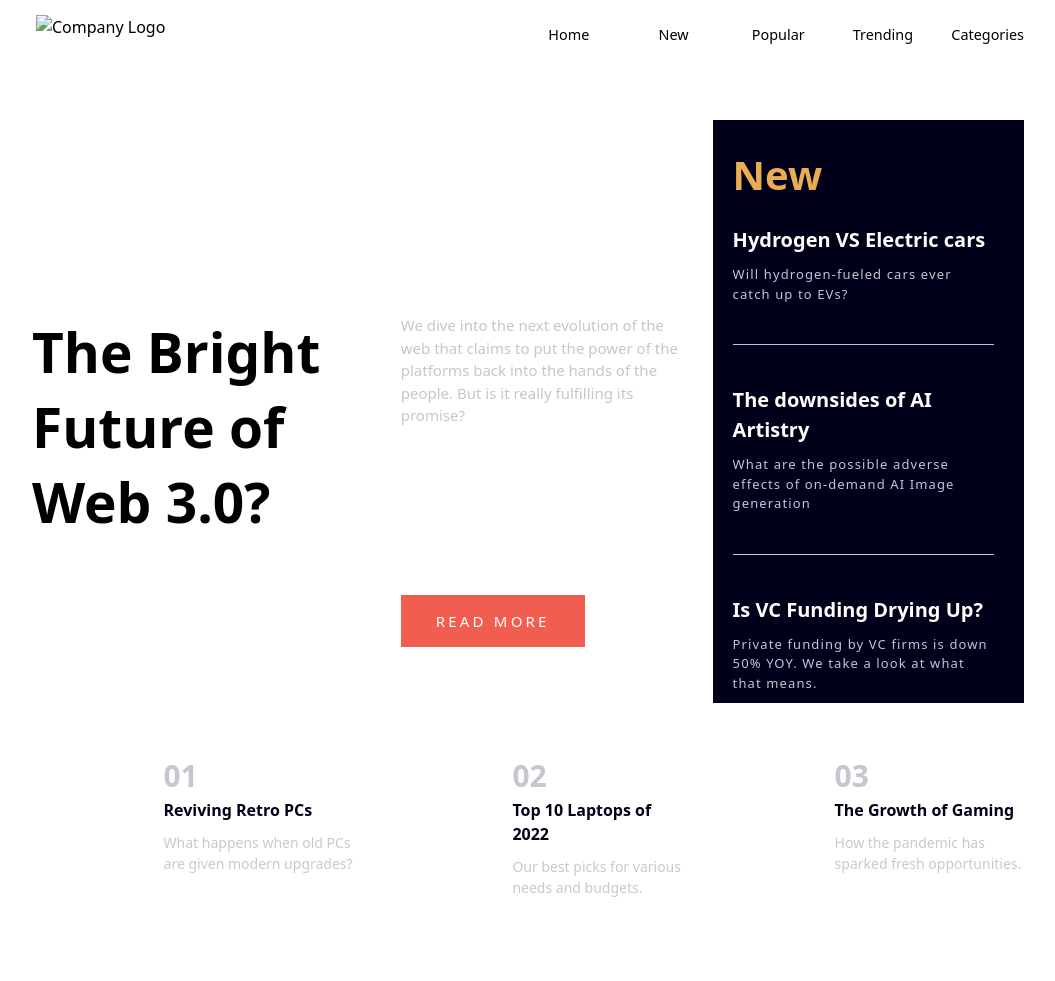
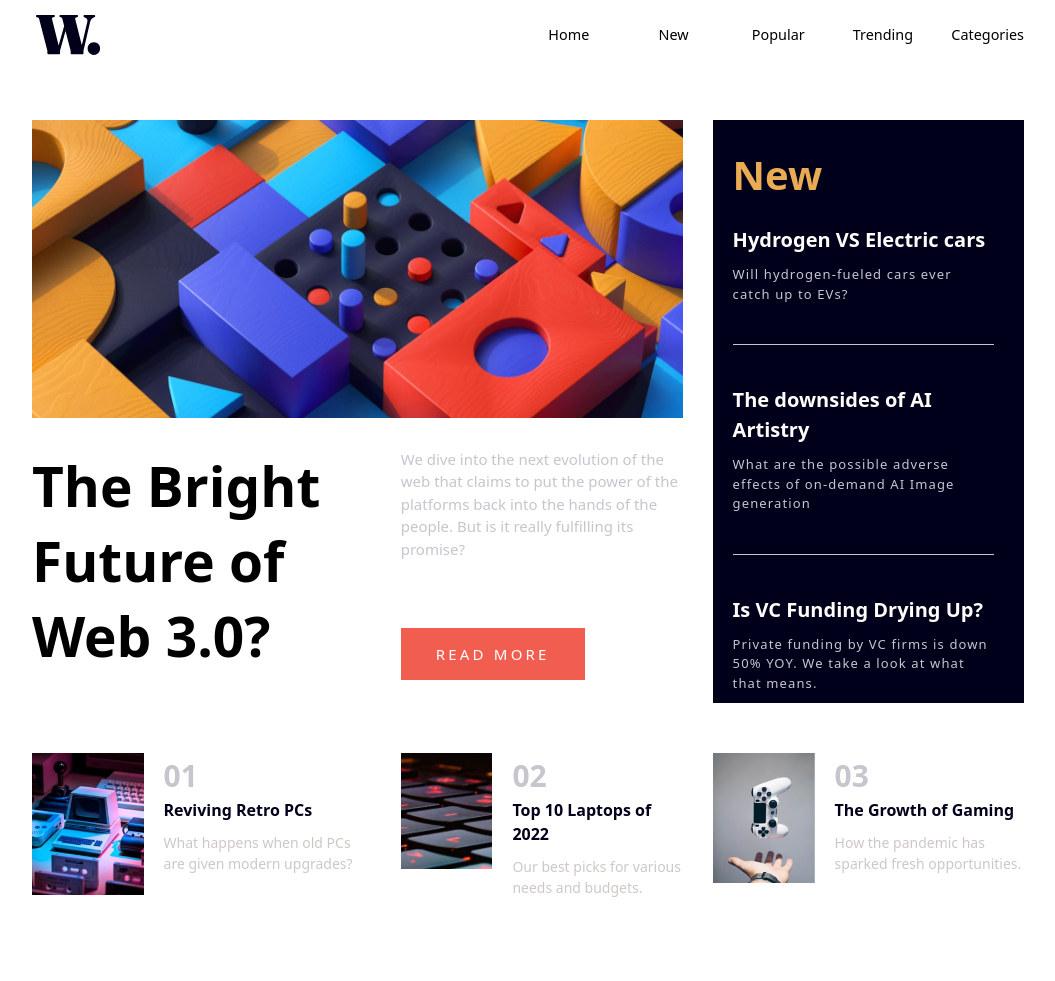
Before and after one commit to GiannisTsagkaropoulos/news-homepage, a plain HTML site: page index.html in a window 1280 px wide. Shown: the whole page, without its empty margins (112-1167 px from the left). Drawn offline with nearby package versions, Linux system fonts and the light colour scheme.

Commit message:
fix black screen glitch and add images file

```diff
--- a/app.css
+++ b/app.css
@@ -12,7 +12,7 @@ body {
 }
 
 .div-class {
-    width: 100vh;
+    width: 100vw;
     height: 100vh;
     background-color: #000;
     opacity: 0.8;
@@ -401,7 +401,7 @@ body {
         background-color: #fff;
         width: 80%;
         height: calc(100vh - 55px);
-        transform: translate(120%);
+        transform: translate(130%);
         /* display: none; */
         text-align: center;
         overflow: hidden;
--- a/index.html
+++ b/index.html
@@ -13,7 +13,7 @@
 <body>
     <div class="nav-wrapper">
         <nav class="navbar">
-            <a href="#"><img src="../news-homepage-main/assets/images/logo.svg" alt="Company Logo">
+            <a href="#"><img src="images/logo.svg" alt="Company Logo">
             </a>
             <div class="menu-toggle" id="mobile-menu">
                 <span class="bar"></span>
@@ -32,8 +32,7 @@
     <div class="div-class"></div>
     <main class="main-body">
 
-        <img class="main-photo object-fit: cover;"
-            src="../../news_homepage/news-homepage-main/assets/images/image-web-3-desktop.jpg" alt="">
+        <img class="main-photo object-fit: cover;" src="images/image-web-3-desktop.jpg" alt="">
         <div class="news">
             <h2> New</h2>
             <article>
@@ -66,7 +65,7 @@
         </div>
         <!-- <div class="photo-block-wrap"> -->
         <div class="photo-block">
-            <img src="../news-homepage-main/assets/images/image-retro-pcs.jpg" alt="">
+            <img src="images/image-retro-pcs.jpg" alt="">
             <div class="no-picture-block">
                 <h2>01</h2>
                 <h3> Reviving Retro PCs<h3>
@@ -75,7 +74,7 @@
         </div>
 
         <div class="photo-block">
-            <img src="../news-homepage-main/assets/images/image-top-laptops.jpg" alt="">
+            <img src="images/image-top-laptops.jpg" alt="">
             <div class="no-picture-block">
                 <h2>02</h2>
                 <h3> Top 10 Laptops of 2022<h3>
@@ -83,7 +82,7 @@
             </div>
         </div>
         <div class="photo-block">
-            <img src="../news-homepage-main/assets/images/image-gaming-growth.jpg" alt="">
+            <img src="images/image-gaming-growth.jpg" alt="">
             <div class="no-picture-block">
                 <h2>03</h2>
                 <h3> The Growth of Gaming<h3>
```
Also changed, not shown: images/burger.png (added), images/favicon-32x32.png (added), images/icon-menu-close.svg (added), images/icon-menu.svg (added), images/image-gaming-growth.jpg (added), images/image-retro-pcs.jpg (added), images/image-top-laptops.jpg (added), images/image-web-3-desktop.jpg (added), images/image-web-3-mobile.jpg (added), images/logo.svg (added).
